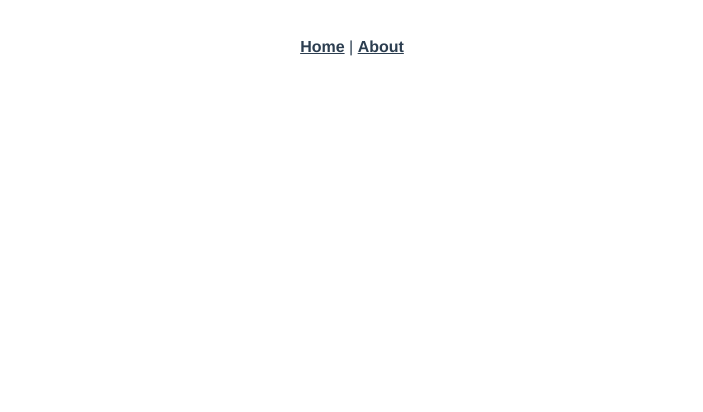
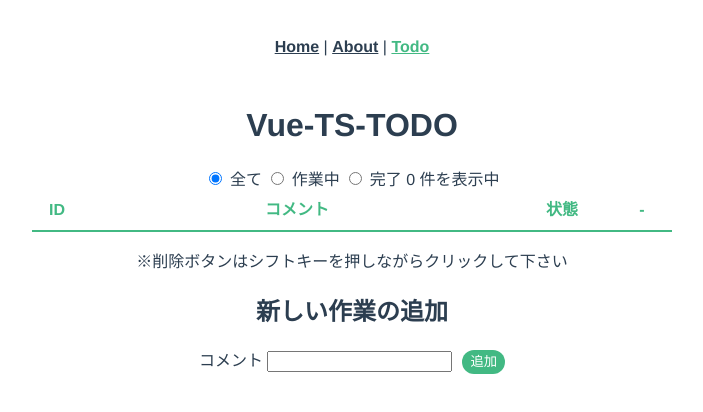
Before and after one commit to swiftkeitai/spajam-template-vue, a Vue app: page /#/todo in a window 1280 px wide. Shown: the top 412 px of the page, without its empty margins (288-991 px from the left). Built offline with nearby package versions, Linux system fonts and the light colour scheme.

Commit message:
[add]todoとフィルターできる

```diff
--- a/src/App.vue
+++ b/src/App.vue
@@ -2,7 +2,8 @@
   <div id="app">
     <div id="nav">
       <router-link to="/">Home</router-link> |
-      <router-link to="/about">About</router-link>
+      <router-link to="/about">About</router-link> |
+      <router-link to="/todo">Todo</router-link>
     </div>
     <router-view />
   </div>
--- /dev/null
+++ b/src/components/TodoList.vue
@@ -0,0 +1,173 @@
+<template>
+  <div>
+    <h1>Vue-TS-TODO</h1>
+    <label v-for="[state, text] in Array.from(labels)" :key="state">
+      <input type="radio" v-model="current" :value="state">
+      {{ text }}
+    </label>
+    {{ filteredTodos.length }} 件を表示中
+    <table>
+      <thead>
+        <tr>
+          <th class="id">ID</th>
+          <th class="comment">コメント</th>
+          <th class="state">状態</th>
+          <th class="button">-</th>
+        </tr>
+      </thead>
+      <tbody>
+        <tr v-for="todo in filteredTodos" :key="todo.id">
+          <td>{{ todo.id }}</td>
+          <td>{{ todo.comment }}</td>
+          <td class="state">
+            <button @click="toggleState(todo)">
+              {{ labels.get(todo.state) }}
+            </button>
+          </td>
+          <td class="button">
+            <button @click.shift="removeTodo(todo)">
+              削除
+            </button>
+          </td>
+        </tr>
+      </tbody>
+    </table>
+
+    <p>
+      ※削除ボタンはシフトキーを押しながらクリックして下さい
+    </p>
+
+    <h2>新しい作業の追加</h2>
+    <form class="add-item" @submit.prevent="addTodo">
+      コメント <input type="text" ref="comment">
+      <button type="submit">追加</button>
+    </form>
+  </div>
+</template>
+
+<script lang="ts">
+import { Component, Vue, Watch } from 'vue-property-decorator'
+import TodoStorage from '@/plugins/todoStorage'
+import { State, TodoItem } from '@/constants/todoItem'
+
+const todoStorage = new TodoStorage
+
+@Component
+export default class TodoList extends Vue {
+  // 一覧
+  private todos: TodoItem[] = []
+
+  // 絞り込みの項目
+  private labels = new Map<State, string>([
+    [State.All, '全て'],
+    [State.Working, '作業中'],
+    [State.Done, '完了']
+  ])
+
+  // 現在表示中の作業状態，初期値はAll
+  private current: State = State.All
+
+  // 絞り込み
+  private get filteredTodos() {
+    return this.todos.filter(t =>
+      this.current === State.All ? true : this.current === t.state)
+   }
+
+  // コンポーネントのインスタンスが作成された時にストレージからTODO全件取得
+  private created() {
+    this.todos = todoStorage.fetchAll()
+  }
+
+  // 追加
+  private addTodo() {
+    const comment = this.$refs.comment as HTMLInputElement
+    if (!comment.value.length) {
+      return
+    }
+    this.todos.push({
+      id: todoStorage.nextId,
+      comment: comment.value,
+      state: State.Working
+    })
+    comment.value = ''
+  }
+
+  // 削除
+  private removeTodo(todo: TodoItem) {
+    const index = this.todos.indexOf(todo)
+    this.todos.splice(index, 1)
+  }
+
+  // 状態を切り替える
+  private toggleState(todo: TodoItem) {
+    todo.state = todo.state === State.Working ? State.Done : State.Working
+  }
+
+  // 一覧が変更された場合，ストレージに保存する
+  @Watch('todos', { deep: true })
+  private onTodoChanged(todos: TodoItem[]) {
+    todoStorage.save(todos)
+  }
+}
+</script>
+
+<style>
+* {
+  box-sizing: border-box;
+}
+#app {
+  max-width: 640px;
+  margin: 0 auto;
+}
+table {
+  width: 100%;
+  border-collapse: collapse;
+}
+thead th {
+  border-bottom: 2px solid #42b983;
+  color: #42b983;
+}
+th,
+th {
+  padding: 0 8px;
+  line-height: 40px;
+}
+thead th.id {
+  width: 50px;
+}
+thead th.state {
+  width: 100px;
+}
+thead th.button {
+  width: 60px;
+}
+tbody td.button, tbody td.state {
+  text-align: center;
+}
+tbody tr td,
+tbody tr th {
+  border-bottom: 1px solid #ccc;
+  transition: All 0.4s;
+}
+tbody tr.Done td,
+tbody tr.Done th {
+  background: #f8f8f8;
+  color: #bbb;
+}
+tbody tr:hover td,
+tbody tr:hover th {
+  background: #f4fbff;
+}
+button {
+  border: none;
+  border-radius: 20px;
+  line-height: 24px;
+  padding: 0 8px;
+  background: #42b983;
+  color: #fff;
+  cursor: pointer;
+}
+form button {
+  margin-left: 10px;
+}
+</style>
--- /dev/null
+++ b/src/constants/todoItem.ts
@@ -0,0 +1,7 @@
+export enum State { All, Working, Done }
+
+export interface TodoItem {
+  id: number
+  comment: string
+  state: State.Working | State.Done
+}
--- /dev/null
+++ b/src/plugins/todoStorage.ts
@@ -0,0 +1,30 @@
+import { TodoItem } from '@/constants/todoItem'
+
+interface Storable {
+  getItem(key: string): string | null
+  setItem(key: string, value: string): void
+};
+
+const STORAGE_KEY = 'vue-ts-todo'
+
+export default class TodoStorage {
+  get nextId(): number {
+    return this.fetchAll().length + 1
+  }
+
+  constructor(
+    private storage: Storable = localStorage
+  ) {}
+
+  public fetchAll(): TodoItem[] {
+    const todos = JSON.parse(
+      this.storage.getItem(STORAGE_KEY) || '[]'
+    ) as TodoItem[]
+    todos.forEach((todo, index) => todo.id = index)
+    return todos
+  }
+
+  public save(todos: TodoItem[]) {
+    this.storage.setItem(STORAGE_KEY, JSON.stringify(todos))
+  }
+}
--- a/src/router/index.ts
+++ b/src/router/index.ts
@@ -18,7 +18,13 @@ const routes: Array<RouteConfig> = [
     // which is lazy-loaded when the route is visited.
     component: () =>
       import(/* webpackChunkName: "about" */ "../views/About.vue")
-  }
+  },
+  {
+    path: "/todo",
+    name: "Todo",
+    component: () =>
+      import(/* webpackChunkName: "todo" */ "../views/Todo.vue")
+  },
 ];
 
 const router = new VueRouter({
--- /dev/null
+++ b/src/views/Todo.vue
@@ -0,0 +1,17 @@
+<template>
+  <div class="todo">
+    <TodoList />
+  </div>
+</template>
+
+<script lang="ts">
+import { Component, Vue } from "vue-property-decorator";
+import TodoList from "@/components/TodoList.vue";
+
+@Component({
+  components: {
+    TodoList
+  }
+})
+export default class Todo extends Vue {}
+</script>
```
Also changed, not shown: 1 other file (tests, documents, lock files or other folders).
